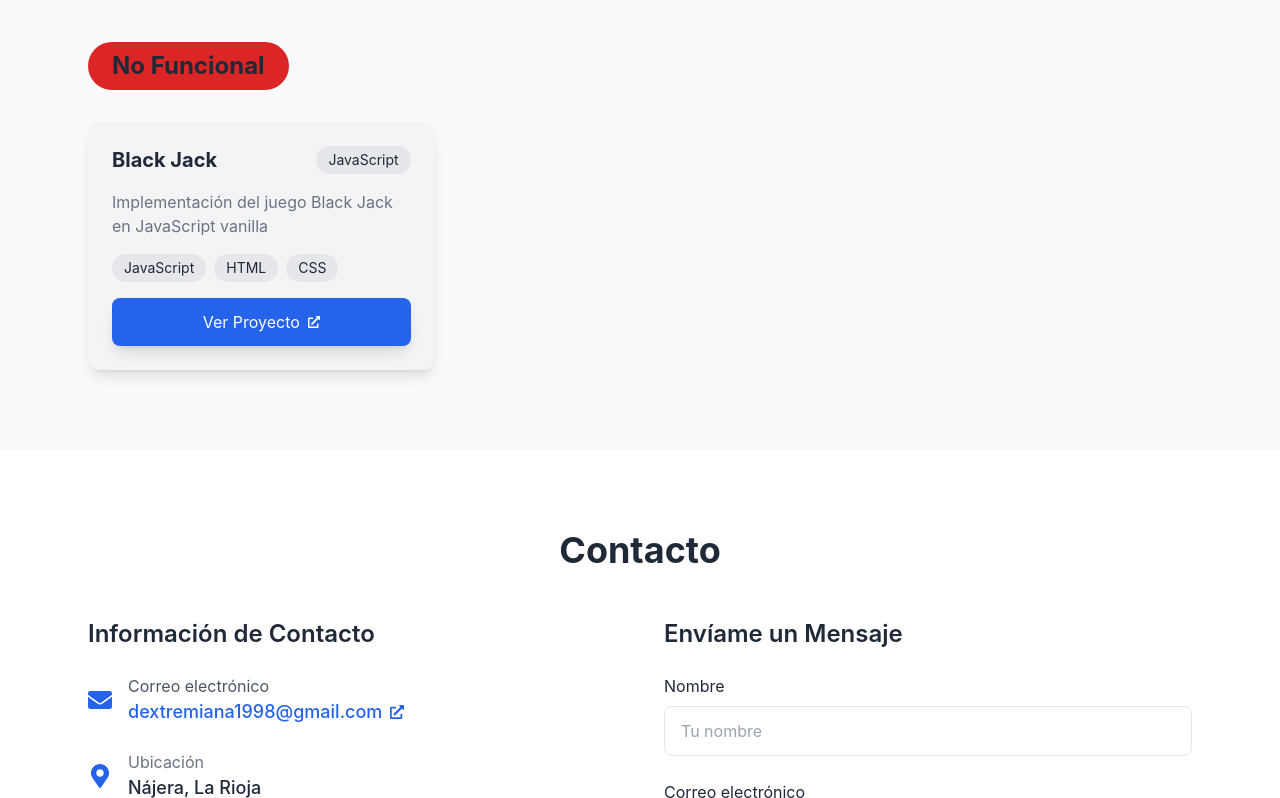
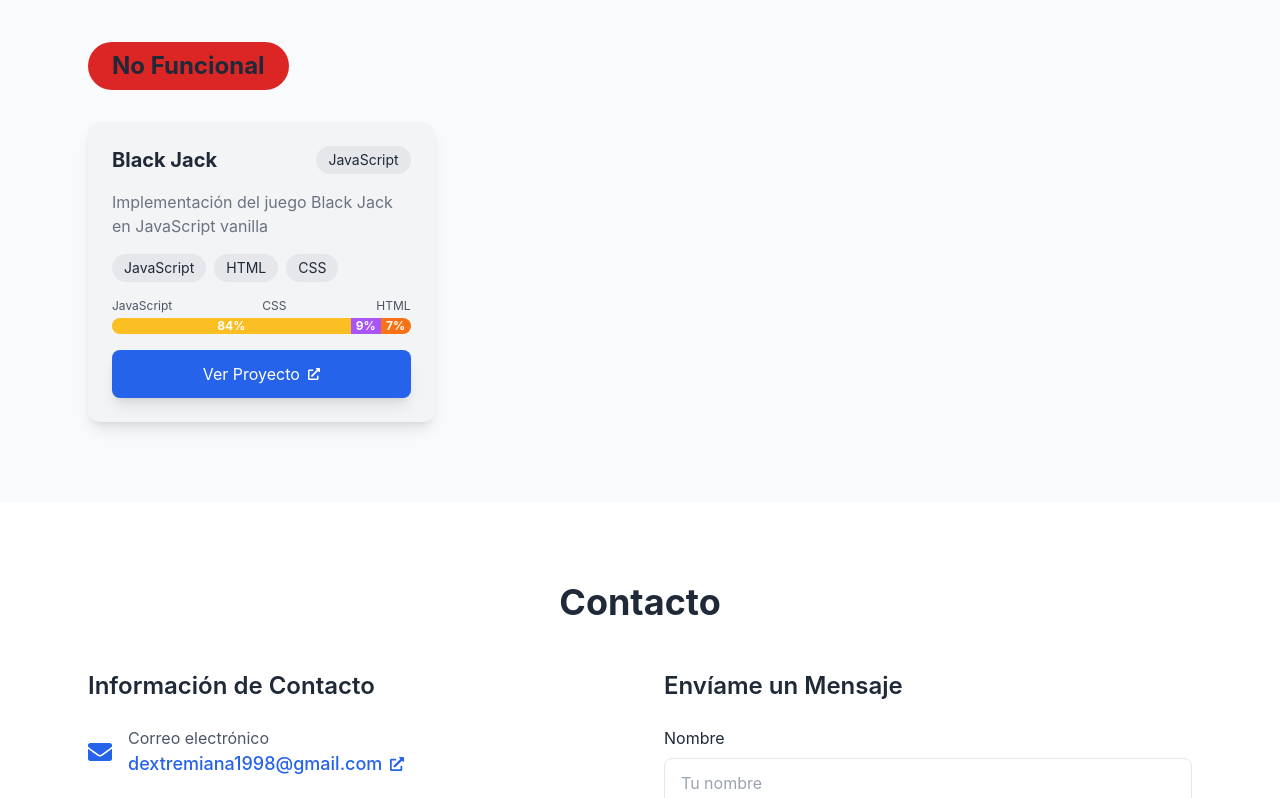
Before and after one commit to DiegoExtremiana/portfolioCompletoDiego, a React (Create React App) app: page / in a window 1280 px wide. Shown: the part 4990-5788 px from the top of the page. Built offline with nearby package versions, Linux system fonts and the light colour scheme; the HTML template or start-up script is replaced by a standard one.

Commit message:
feat: agregar barra de progreso de lenguajes en el componente Projects

```diff
--- a/src/components/Projects.js
+++ b/src/components/Projects.js
@@ -146,6 +146,10 @@ const Projects = () => {
                     ))}
                   </div>
 
+                  {project.languagePercentages && project.languagePercentages.length > 0 && (
+                    <LanguageProgressBar percentages={project.languagePercentages} />
+                  )}
+
                   <a
                     href={project.link}
                     target="_blank"
```
